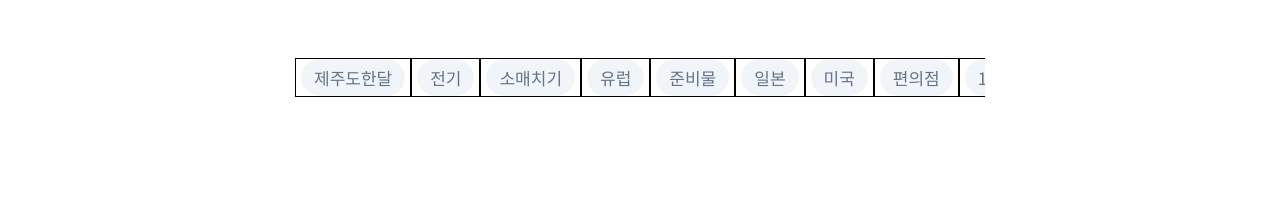
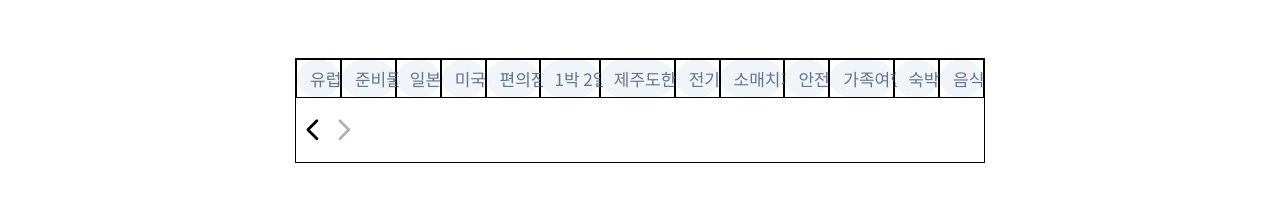
Before and after one commit to minjeong073/DingDong_T5, a React (Create React App) app: page / in a window 1280 px wide. Shown: the part 558-760 px from the top of the page. Built offline with nearby package versions, Linux system fonts and the light colour scheme.

Commit message:
feat: carousel library 적용 test

```diff
--- a/src/pages/Home/Home.tsx
+++ b/src/pages/Home/Home.tsx
@@ -18,11 +18,16 @@ import {
   TopItems,
   ButtonBar,
   ItemWrapper,
-  HashBody,
 } from "./styled";
+import { HashCarousal } from "../../components/HashtagBar/HashCarousal";
 import { HashTagBar } from "../../components/HashtagBar";
 import { Link } from "react-router-dom";
+import { EmblaOptionsType } from "embla-carousel-react";
 import axios from "axios";
+
+const OPTIONS: EmblaOptionsType = { align: 'end', loop: true };
+const SLIDE_COUNT = 13;
+const SLIDES = Array.from(Array(SLIDE_COUNT).keys());
 
 export const Home = () => {
   return (
@@ -75,11 +80,10 @@ export const Home = () => {
             </TopItems>
           </AnswerBlock>
         </Block>
-        <HashBody>
-          <ItemWrapper>
-            <HashTagBar />
-          </ItemWrapper>
-        </HashBody>
+        {/* <HashBody>
+          <HashTagBar/>
+        </HashBody> */}
+        <HashCarousal slides={SLIDES} options={OPTIONS}/>
       </Container>
     </Root>
   );
--- a/src/pages/Home/styled.ts
+++ b/src/pages/Home/styled.ts
@@ -157,13 +157,6 @@ export const slideInAnimation = keyframes`
   }
 `;
 
-export const HashBody = styled.div`
-  display: fixed;
-  width: 690px;
-  margin-top: 60px;
-  overflow: hidden;
-`;
-
 export const ItemWrapper = styled.div`
   display: flex;
   // animation: ${slideInAnimation} 10s linear infinite;
```
